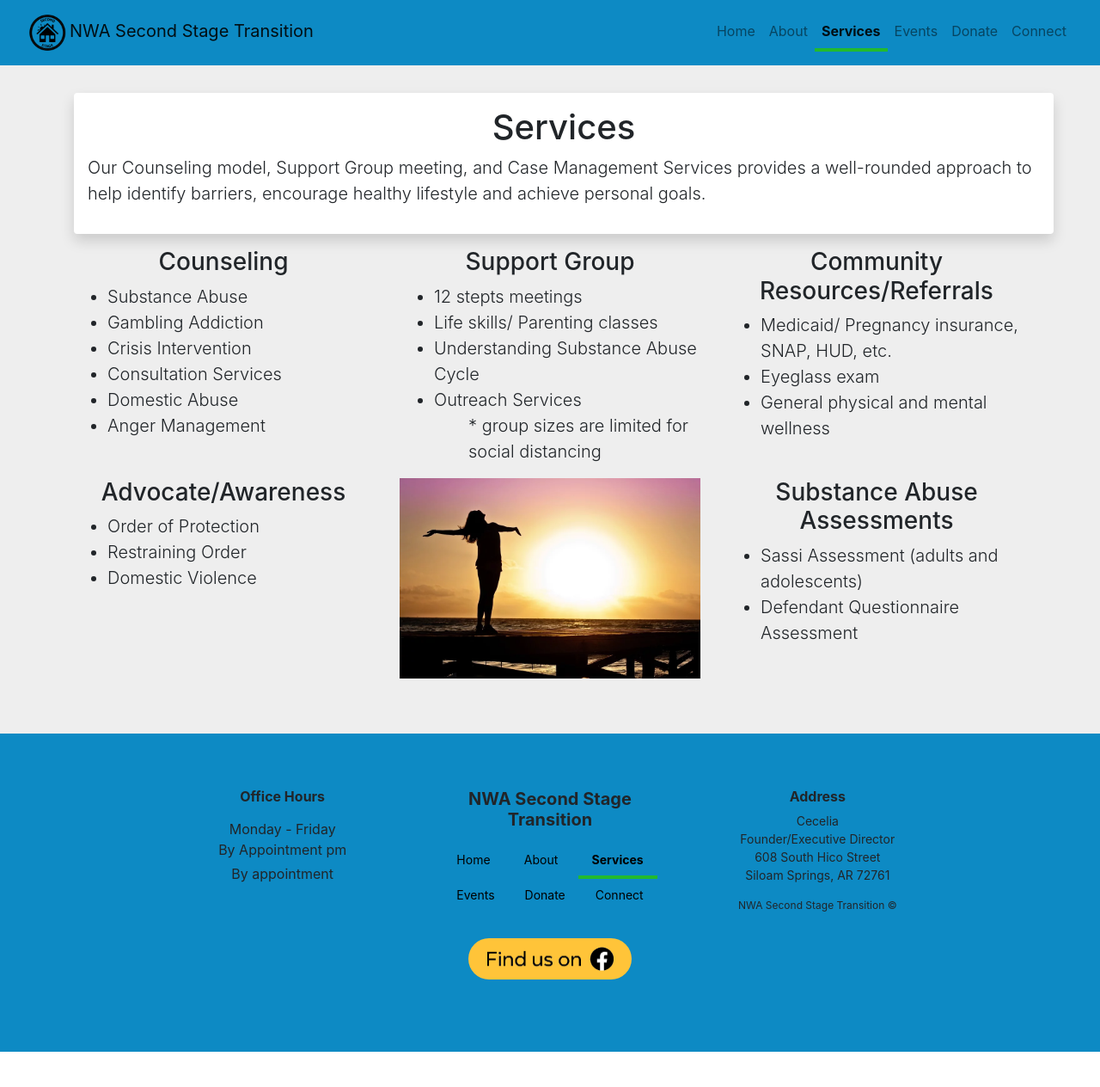
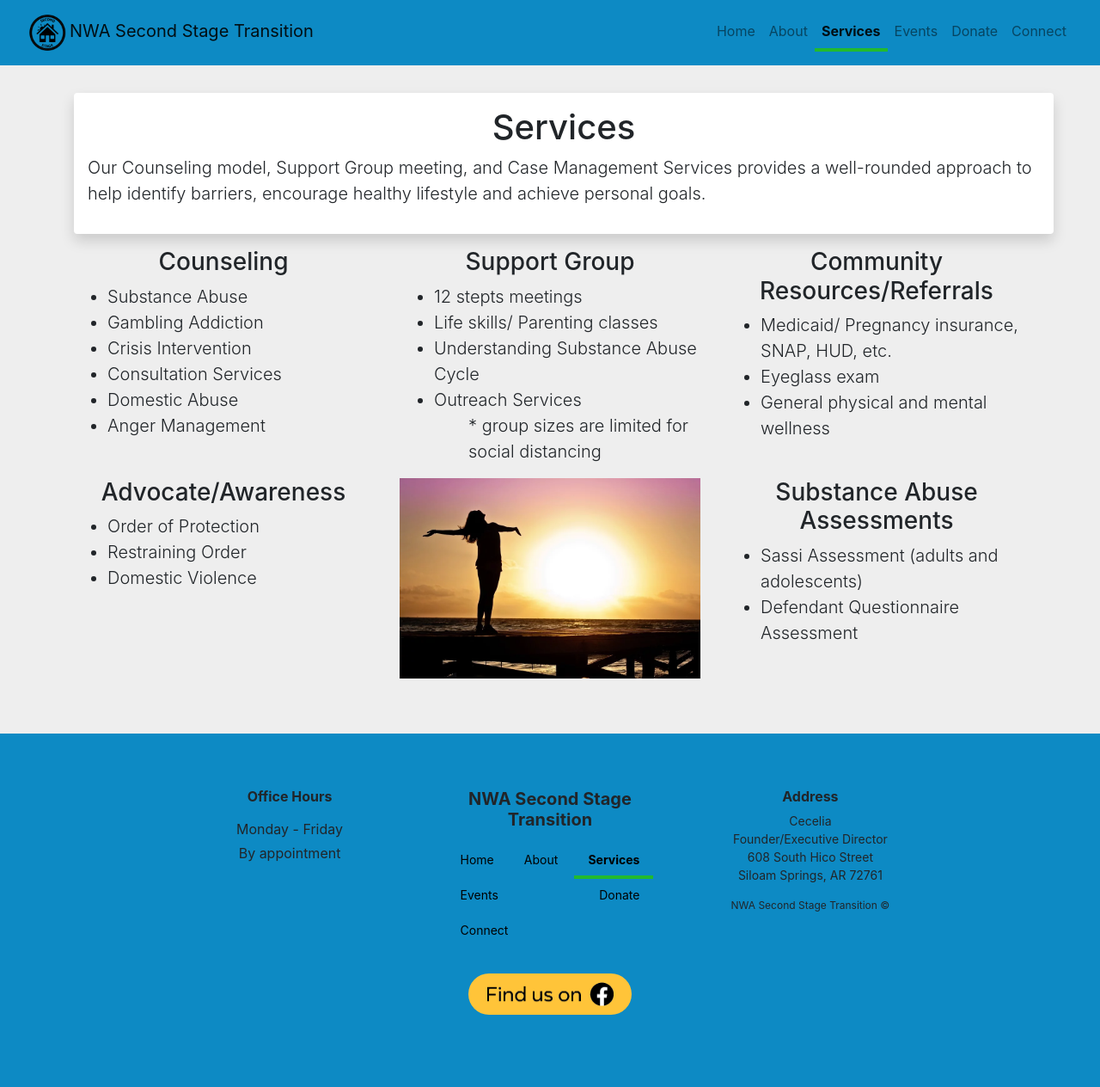
Before and after one commit to nwa-second-stage-transition/nwa-second-stage-transition.github.io, a Jekyll site: the page services.html, which Jekyll copies as it is, in a window 1280 px wide. Shown: the whole page at 86% size. Built offline with Jekyll 4.4.1, drawn with Linux system fonts in a browser that asks for light colours; nearby versions of some CDN libraries; before the commit the page ends 1223 px from its top, so only the background shows below that.

Commit message:
removed extra text

```diff
--- a/services.html
+++ b/services.html
@@ -167,7 +167,6 @@
 <p class="footer-content">
   <div class="pb-1">
     Monday - Friday<br>
-   By Appointment pm<br>
   </div>
   <div class="pb-1">
     By appointment<br>
```
